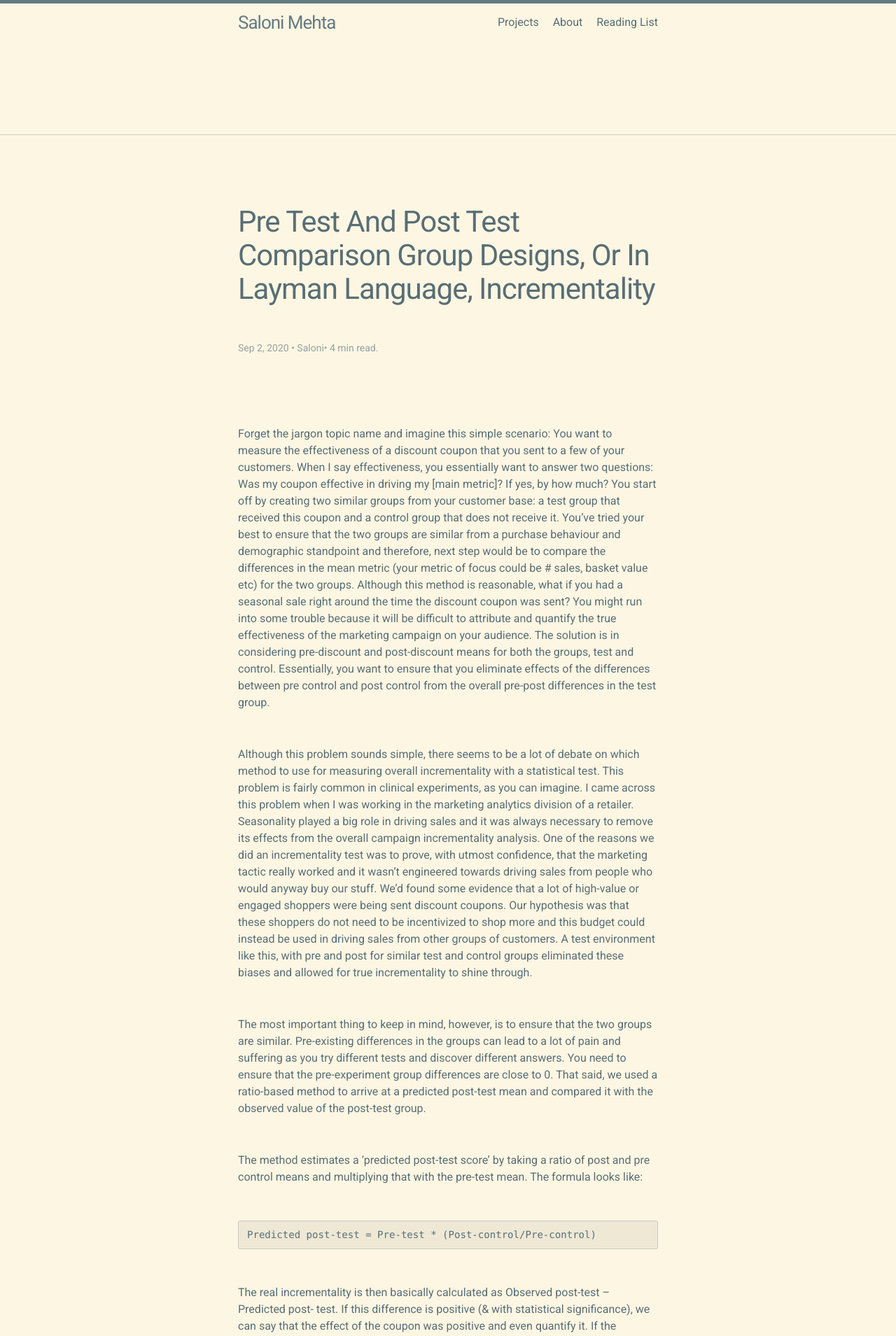
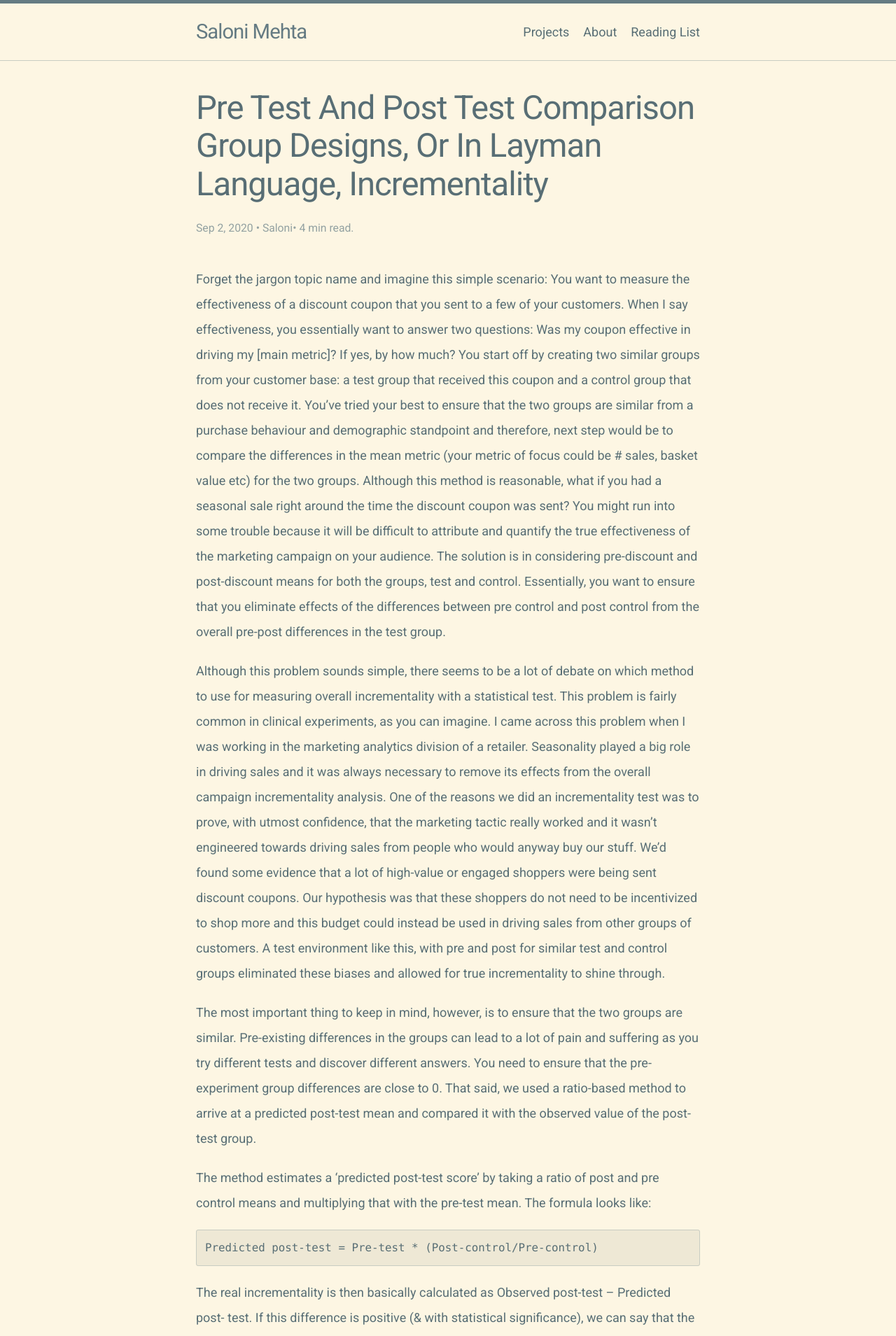
Before and after one commit to salonimehta073/mydoctheme, a Jekyll site: the page built from _posts/2020-09-02-Pre-test-and-post-test-comparison-group-designs,-or-in-layman-language,-incrementality.md, in a window 1280 px wide. Shown: the top 1909 px of the page at 70% size. Built offline with Jekyll 4.4.1, drawn with Linux system fonts in a browser that asks for light colours; comment, search, counter and statistics services are not loaded.

Commit message:
Update initialize.scss

```diff
--- a/_sass/minima/initialize.scss
+++ b/_sass/minima/initialize.scss
@@ -6,12 +6,12 @@
 
 $base-font-family: Roboto, sans-serif !default;
 $code-font-family: "Menlo", "Inconsolata", "Consolas", "Roboto Mono", "Ubuntu Mono", "Liberation Mono", "Courier New", monospace;
-$base-font-size:   16px !default;
+$base-font-size:   18px !default;
 $base-font-weight: 400 !default;
 $small-font-size:  $base-font-size * 0.875 !default;
-$base-line-height: 1.5 !default;
+$base-line-height: 2 !default;
 
-$spacing-unit:     100px !default;
+$spacing-unit:     40px !default;
 
 $table-text-align: left !default;
 
```
